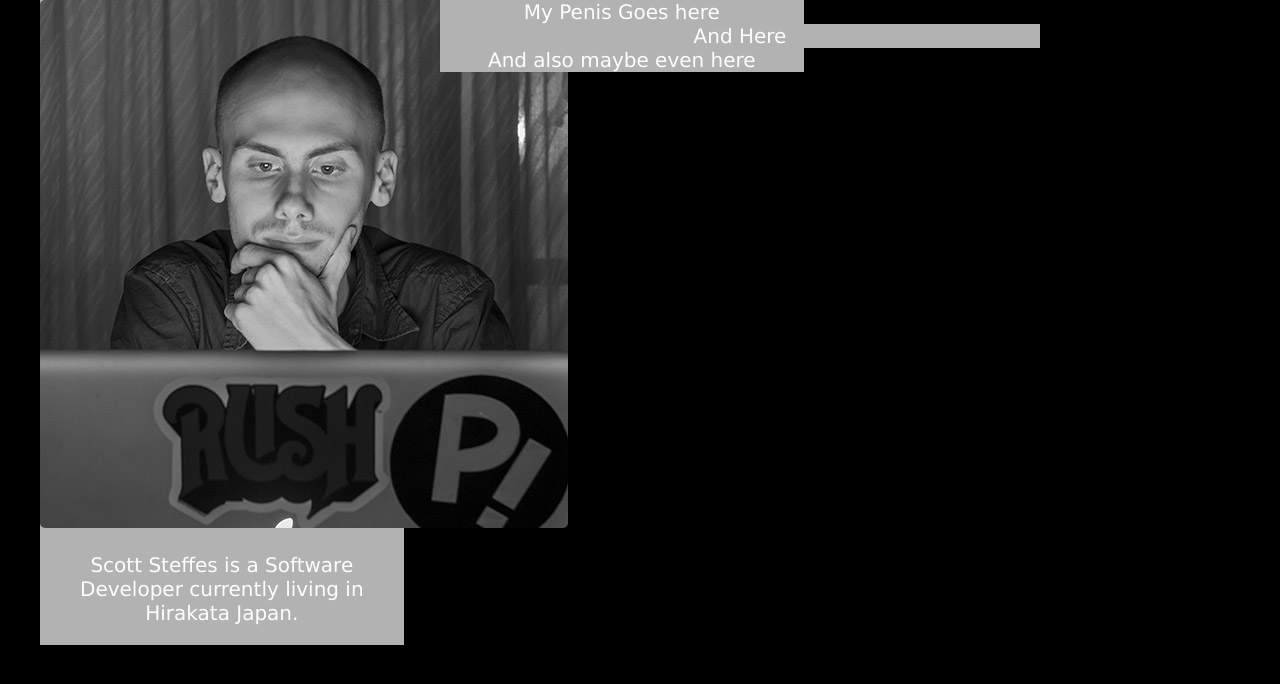
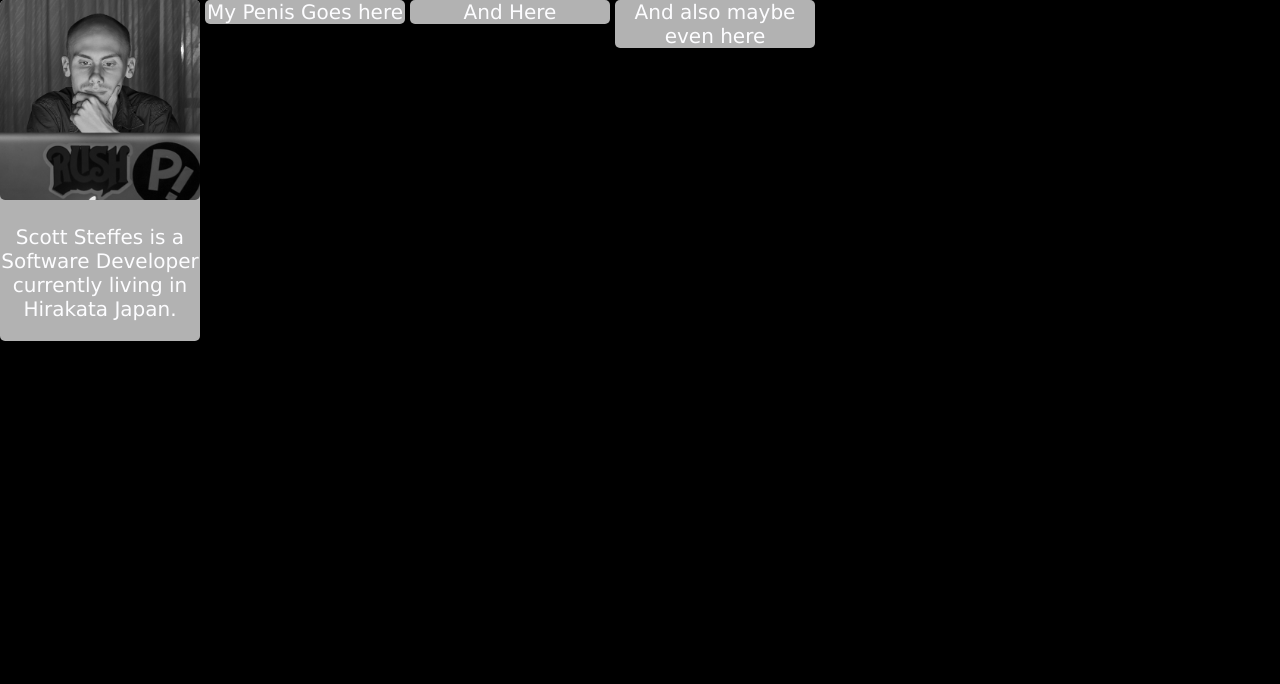
Before and after one commit to markv12/markv12.com, a PHP site: page /about/index.html in a window 1280 px wide. Shown: the top 684 px of the page. Run offline with PHP 8.4, Linux system fonts and the light colour scheme.

Commit message:
Got masonry working!

```diff
--- a/about/index.html
+++ b/about/index.html
@@ -8,10 +8,11 @@
 	<body>
 		<script src="../libraries/masonry/dist/masonry.pkgd.min.js"></script>
 		<script src="../libraries/imagesloaded/imagesloaded.pkgd.min.js"></script>
-		<div id="container" class="js-masonry"
-		data-masonry-options='{ "columnWidth": 200, "itemSelector": ".item" }'>
+
+		<div class="js-masonry" data-masonry-options='{ "itemSelector": ".item", "columnWidth": 200, "gutter": 5}'>
 			<div class="item">
-				<img src="profileSmall.jpg" alt="picture of me Scott Steffes" style="border-radius: 5px"/>
+				<img src="profileSmall.jpg" alt="picture of me Scott Steffes" class="masonImg"/>
+
 				<p>
 					Scott Steffes is a Software Developer currently living in Hirakata Japan.
 				</p>
@@ -21,7 +22,7 @@
 			<div class="item">
 				My Penis Goes here
 			</div>
-			<div class="item w2">
+			<div class="item">
 				And Here
 			</div>
 			<div class="item">
--- a/about/stylesheet.css
+++ b/about/stylesheet.css
@@ -21,7 +21,14 @@ body {
 	margin-bottom: -1.875em; /* 30px */
 }
 .item {
-	width: 30.303%; /* 300px */
+	width: 200px; /* 300px */
 	float: left;
 	background-color:#B2B2B2;
+	border-radius:5px;
+	margin-bottom:5px;
 }
+
+.masonImg{
+	border-radius: 5px;
+	width:100%;
+}
```
Also changed, not shown: about/main.js (+13 -5 lines).
